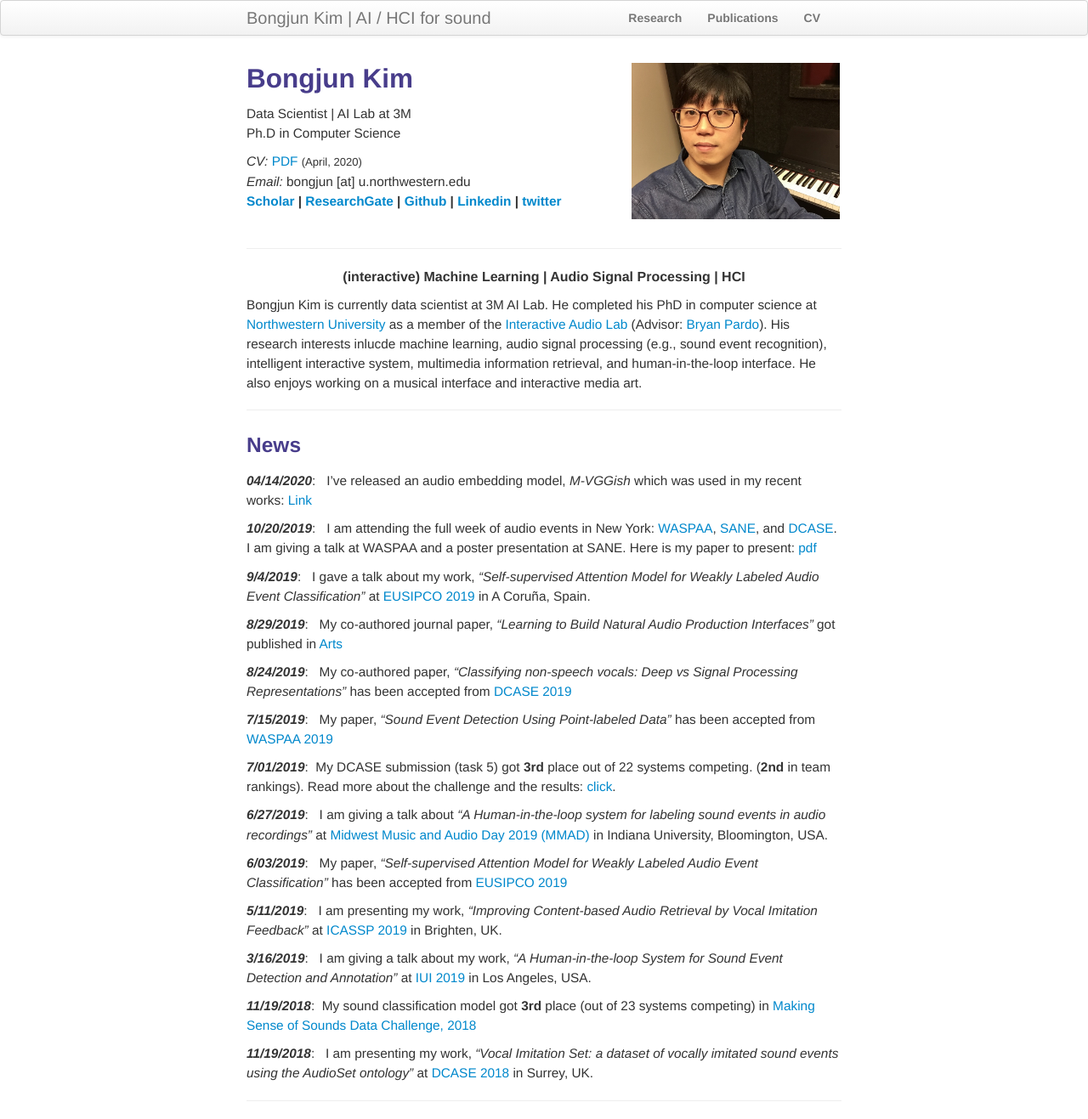
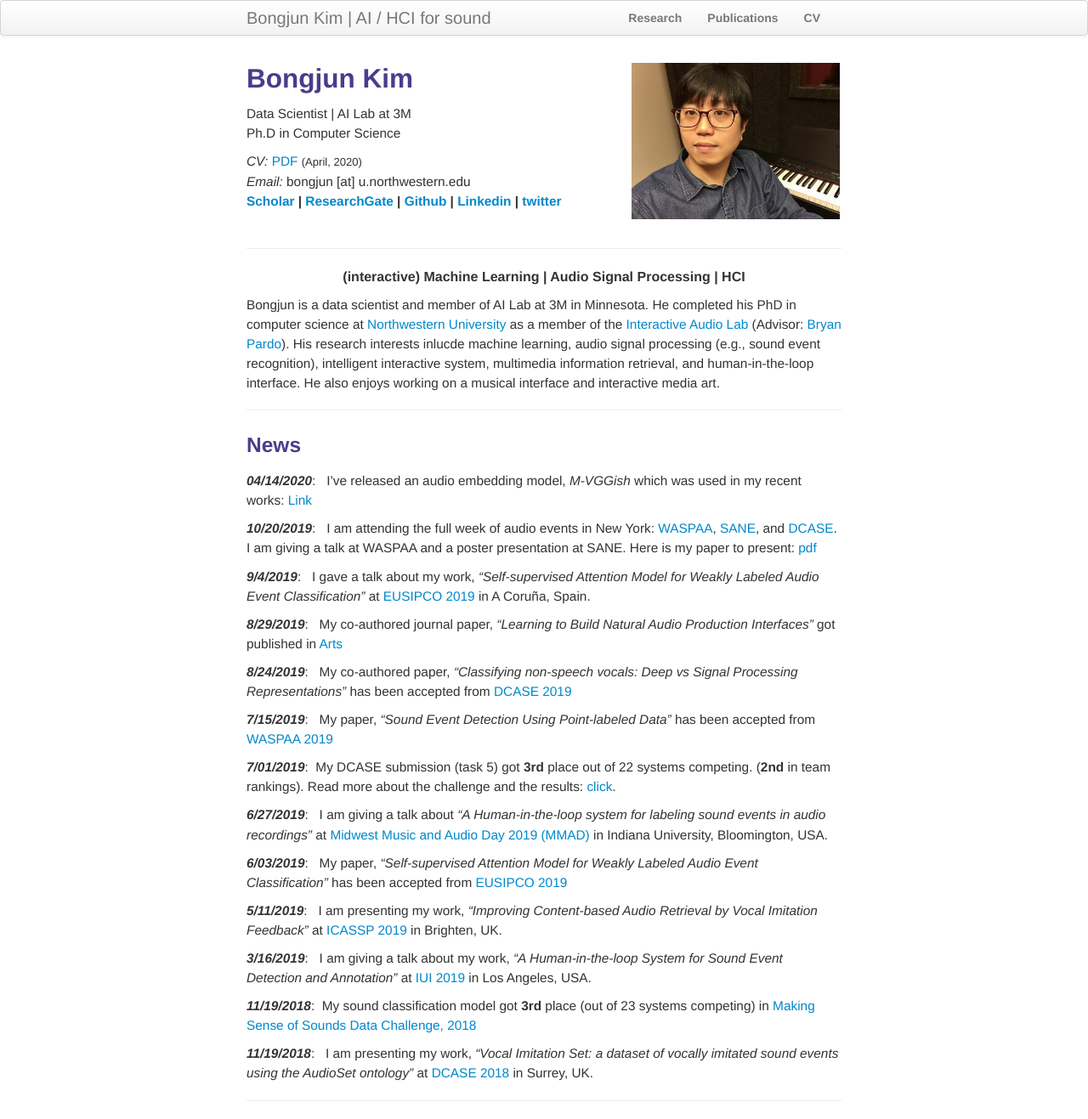
Before and after one commit to bongjun/bongjun.github.io, a Jekyll site: the page built from index.md, in a window 1280 px wide. Shown: the whole page at 85% size. Built offline with Jekyll 4.4.1, drawn with Linux system fonts in a browser that asks for light colours.

Commit message:
Update index.md

```diff
--- a/index.md
+++ b/index.md
@@ -33,7 +33,7 @@ Ph.D in Computer Science <br>
   <b><font size="3">(interactive) Machine Learning | Audio Signal Processing | HCI </font></b>
 </p>
 
-Bongjun Kim is currently data scientist at 3M AI Lab. He completed his PhD in computer science at [Northwestern University](https://www.mccormick.northwestern.edu/computer-science/) as a member of the [Interactive Audio Lab](https://interactiveaudiolab.github.io/) (Advisor: [Bryan Pardo](https://interactiveaudiolab.github.io/people-current/1_bryan-pardo.html)). His research interests inlucde machine learning, audio signal processing (e.g., sound event recognition), intelligent interactive system, multimedia information retrieval, and human-in-the-loop interface. He also enjoys working on a musical interface and interactive media art.
+Bongjun is a data scientist and member of AI Lab at 3M in Minnesota. He completed his PhD in computer science at [Northwestern University](https://www.mccormick.northwestern.edu/computer-science/) as a member of the [Interactive Audio Lab](https://interactiveaudiolab.github.io/) (Advisor: [Bryan Pardo](https://interactiveaudiolab.github.io/people-current/1_bryan-pardo.html)). His research interests inlucde machine learning, audio signal processing (e.g., sound event recognition), intelligent interactive system, multimedia information retrieval, and human-in-the-loop interface. He also enjoys working on a musical interface and interactive media art.
 <hr>
 
 ### News
```
